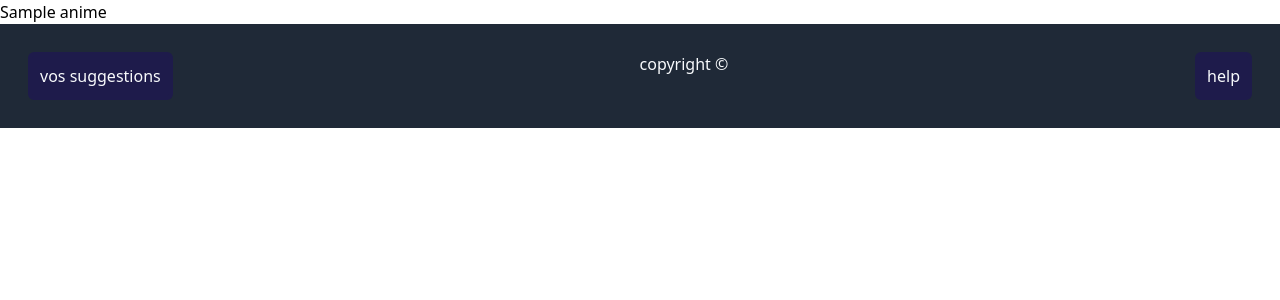
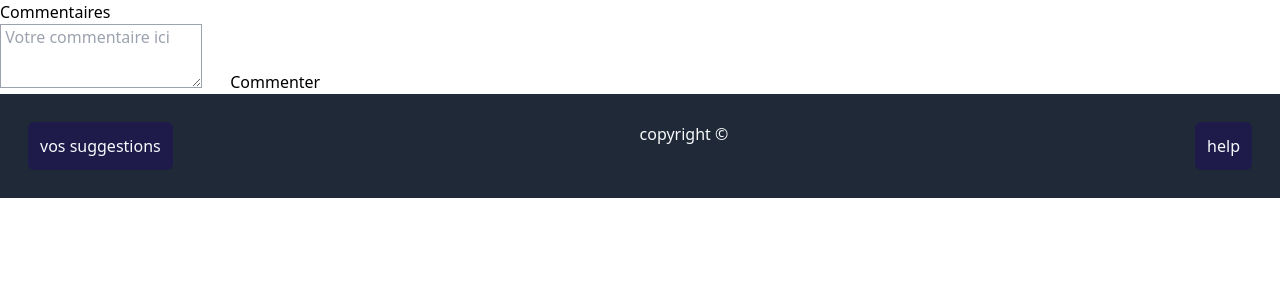
Before and after one commit to SoizicMM/Jules_Raphael, a Flask app: page /manganime/anime/1 in a window 1280 px wide. Shown: the part 144-444 px from the top of the page. Run offline with Flask 3, Linux system fonts and the light colour scheme; a database or web service that is not in the repository returns one stand-in record (values such as "Sample title"); some libraries are stand-ins or nearby versions.

Commit message:
suite manganime

```diff
--- a/templates/manganime.html
+++ b/templates/manganime.html
@@ -1,10 +1,30 @@
 {% extends 'base.html' %}
 {% block content %}
 
+{% for anime in animes %}
+
 <text>{{anime["titre"]}} </text>
+<img src="{{anime['url_image']}}"/>
+<text>
+  Lorem ipsum dolor sit amet, consectetur adipiscing elit, sed do eiusmod tempor incididunt ut labore et dolore magna aliqua. Ut enim ad minim veniam, quis nostrud exercitation ullamco laboris nisi ut aliquip ex ea commodo consequat. Duis aute irure dolor in reprehenderit in voluptate velit esse cillum dolore eu fugiat nulla pariatur. Excepteur sint occaecat cupidatat non proident, sunt in culpa qui officia deserunt mollit anim id est laborum.
+</text>
 
+{% endfor %}
 
+<!-- les commentaires -->
+<text>
+  Commentaires
+</text>
+  {% for commentaire in commentaires %}
+   <p class="text-center font-bold text-lg">{{commentaire.auteur}}</p>
+   <p class="text-lg">{{commentaire.description}}</p>
 
+{% endfor %}
+<!-- formulaire de commentaire -->
+<form class="" method="POST" action="">
+  <textarea name="description" placeholder=" Votre commentaire ici" class="border border-gray-400 h-16 flex-1 mr-6"></textarea>
+  <button class="" type="submit">Commenter</button>
 
+</form>
 
 {% endblock %}
```
